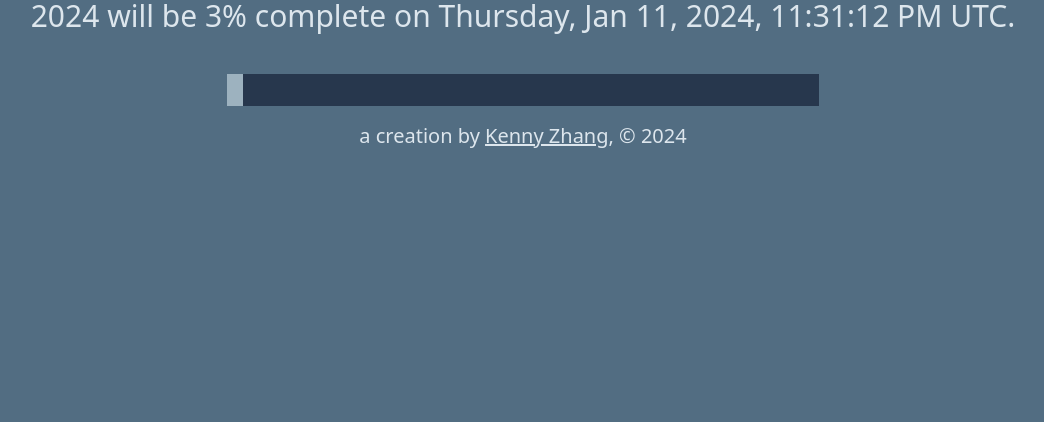
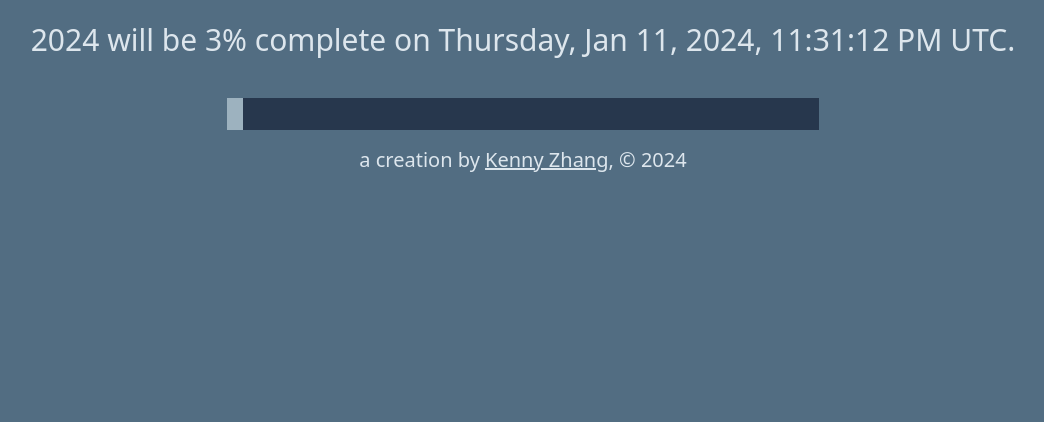
Before and after one commit to kennytrbl/year-progress, a website: page index.html in a window 1280 px wide. Shown: the part 378-800 px from the top of the page, without its empty margins (117-1161 px from the left). Drawn offline with nearby package versions, Linux system fonts and the light colour scheme.

Commit message:
local push

```diff
--- a/index.html
+++ b/index.html
@@ -7,8 +7,8 @@
     <script src="https://cdn.tailwindcss.com"></script>
     <link rel="icon" type="image/x-icon" href="hourglass.svg" />
   </head>
-  <body class="overscroll-auto bg-[#526D82] text-3xl text-[#DDE6ED]">
-    <div class="m-0 flex h-screen flex-col items-center justify-center p-12 pt-0">
+  <body>
+    <div class="m-0 flex h-screen flex-col items-center justify-center bg-[#526D82] p-12 text-3xl text-[#DDE6ED]">
       <p id="countdown"></p>
       <p id="progress" class="mt-10"></p>
       <p id="next-percentage" class="mt-10"></p>
--- a/script.js
+++ b/script.js
@@ -56,11 +56,6 @@ var x = setInterval(function () {
     clearInterval(x);
     document.getElementsByTagName("BODY")[0].style.display = "none";
   }
-
-  // update current time
-  document.getElementById("current-time").innerHTML = `${new Date().toLocaleString("en-US", {
-    timeZone: "America/Los_Angeles",
-  })}`;
 }, 100);
 
 document.getElementById("footer").innerHTML =
```
Also changed, not shown: .prettierrc.json.
